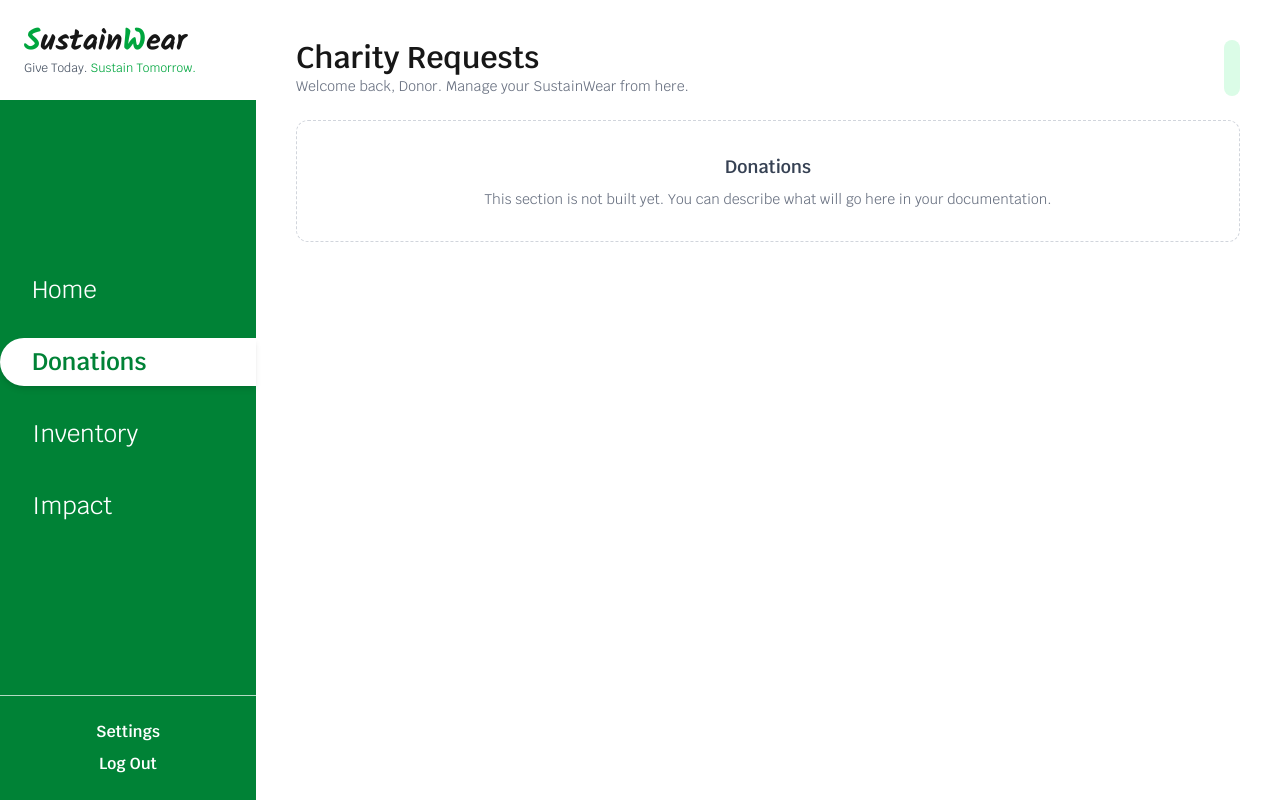
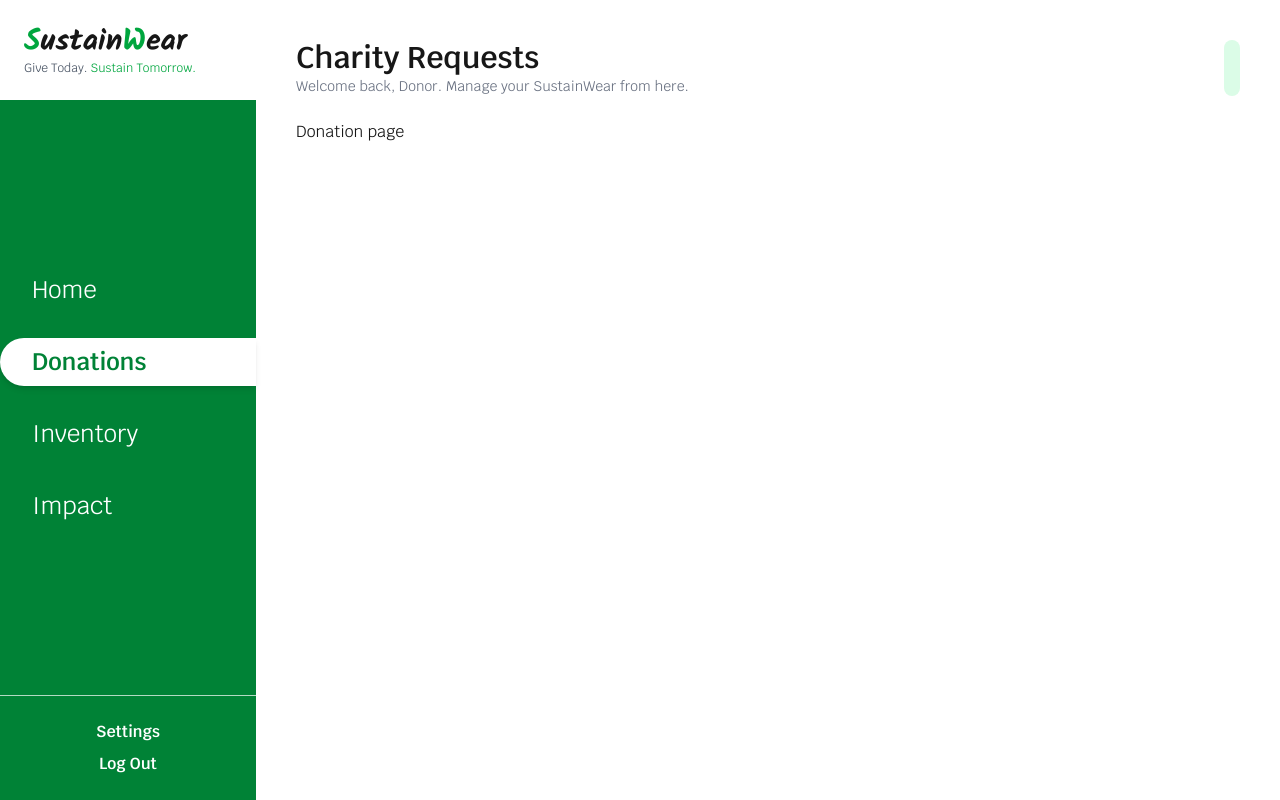
Before and after one commit to Rameen-dev/ase-2025-group-1, a Next.js app: page /donor/dashboard in a window 1280 px wide. Both pictures are taken after a click on the button "Donations". Built offline with nearby package versions, Linux system fonts and the light colour scheme.

Commit message:
Update page.tsx

```diff
--- a/src/app/donor/dashboard/page.tsx
+++ b/src/app/donor/dashboard/page.tsx
@@ -85,7 +85,7 @@ export default function DonorDashboard() {
         {activeTab === "Home" && <HomeTab />}
 
         {activeTab === "Donations" && (
-          <PlaceholderTab title="Donations" />
+          <Donations title="Donations" />
         )}
 
         {activeTab === "Inventory" && (
@@ -128,6 +128,13 @@ function HomeTab() {
   );
 }
 
+function Donations({ title }: { title: string }) {
+  return (
+
+    <h1> Donation page</h1>
+  );
+}
+
 function PlaceholderTab({ title }: { title: string }) {
   return (
     <div className="border border-dashed border-gray-300 rounded-xl p-8 text-center text-gray-500">
```
